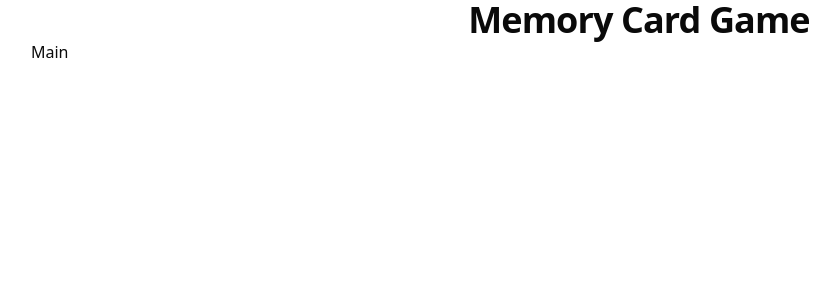
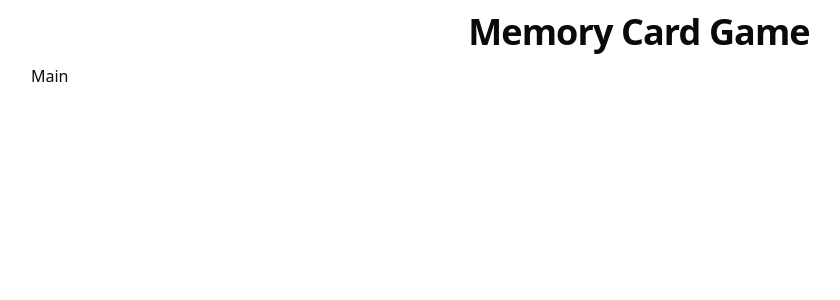
Before and after one commit to rndall/odin-memory-card, a React (Vite) app: page / in a window 1280 px wide. Shown: the top 300 px of the page, without its empty margins (1-841 px from the left). Built offline with nearby package versions, Linux system fonts and the light colour scheme.

Commit message:
feat: add block padding to header

```diff
--- a/src/components/Header.tsx
+++ b/src/components/Header.tsx
@@ -2,7 +2,7 @@ import Container from "./Container"
 
 function Header() {
   return (
-    <header>
+    <header className="py-3">
       <Container>
         <h1>Memory Card Game</h1>
       </Container>
```
